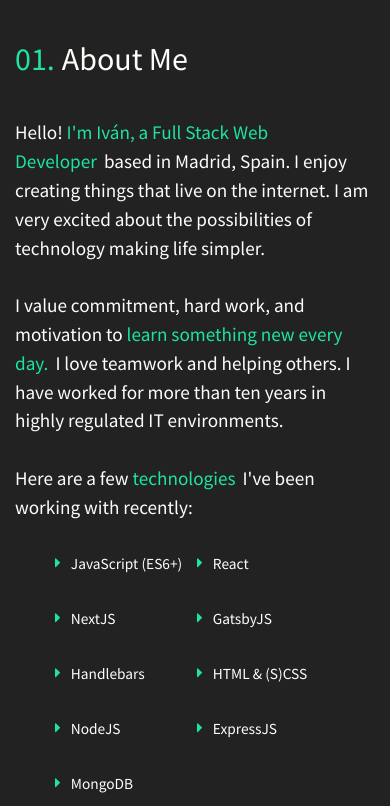
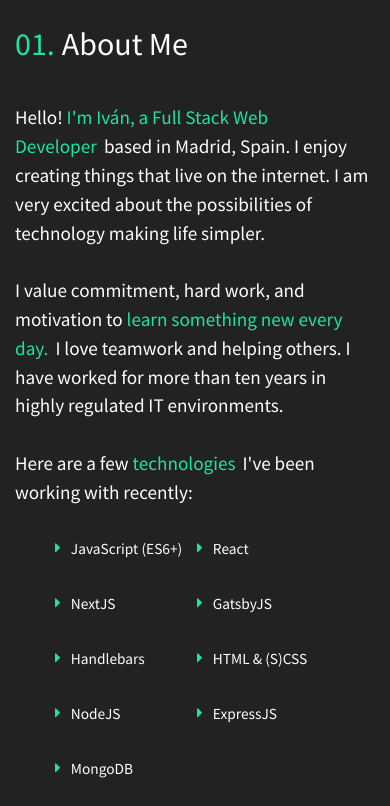
Before and after one commit to ivanurra/portfolio-v1, a Next.js app: page /about in a window 390 px wide. Shown: the top 806 px of the page. Built offline with nearby package versions, Linux system fonts and the light colour scheme.

Commit message:
responsive

```diff
--- a/styles/app.scss
+++ b/styles/app.scss
@@ -515,8 +515,8 @@ a[href] {
   @media (max-width: 415px) {
 
 		.hero {
-		padding-bottom: 100px;
-		padding-top: 40px;
+		padding-bottom: 150px;
+		padding-top: 25px;
 
 		.text-wrapper {
 			margin-bottom: 70px;
@@ -579,7 +579,7 @@ a[href] {
   @media (max-width: 376px) {
 
 	.hero {
-		padding-bottom: 180px;
+		padding-bottom: 200px;
 		padding-top: 20px;
 
 		.text-wrapper {
@@ -643,8 +643,8 @@ a[href] {
 @media (max-width: 321px) {
 
 	.hero {
-		padding-bottom: 30px;
-		padding-top: 25px;
+		padding-bottom: 100px;
+		padding-top: 20px;
 
 		.text-wrapper {
 
```
